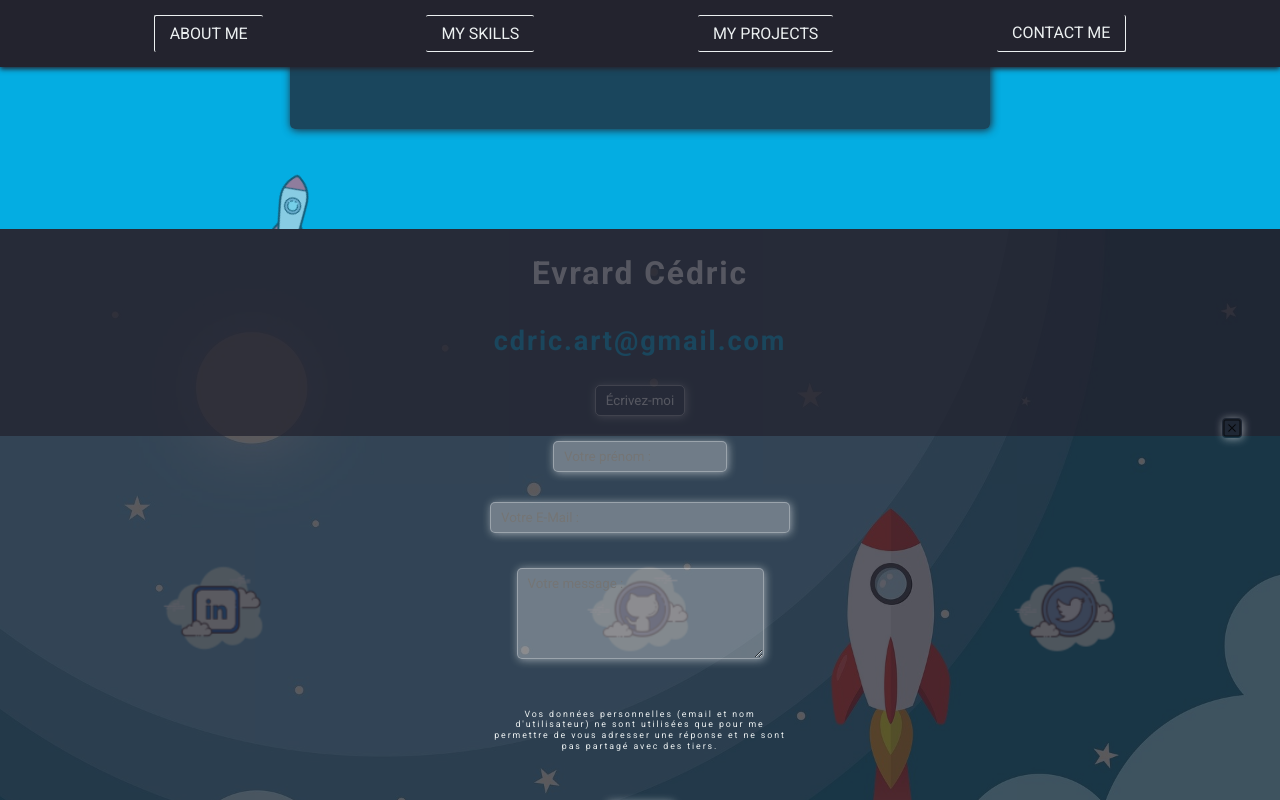
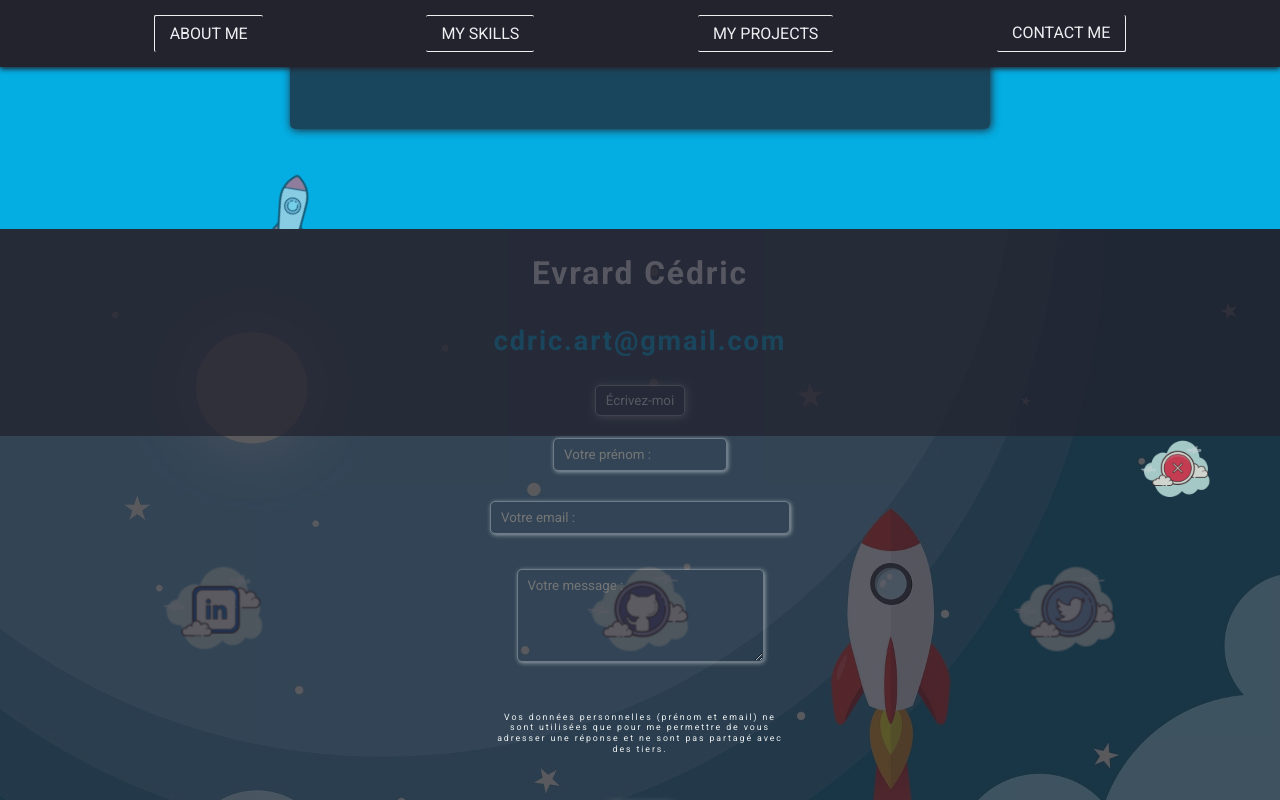
Before and after one commit to Cdric-art/cdricartReactJs, a React (Create React App) app: page / in a window 1280 px wide. Both pictures are taken after a click on the button "Écrivez-moi". Shown: the part 3217-4017 px from the top of the page. Built offline with nearby package versions, Linux system fonts and the light colour scheme.

Commit message:
Replace close.png Style change for Modal

```diff
--- a/src/components/contactMe.jsx
+++ b/src/components/contactMe.jsx
@@ -11,9 +11,9 @@ class ContactMe extends React.Component {
                 </div>
                 <form className="form-modal" method="POST">
                     <input type="text" name="prenom" placeholder="Votre prénom :"/>
-                    <input type="email" name="email" placeholder="Votre E-Mail :"/>
+                    <input type="email" name="email" placeholder="Votre email :"/>
                     <textarea name="message" cols="30" rows="5" placeholder="Votre message :"/>
-                    <p>Vos données personnelles (email et nom d'utilisateur) ne sont utilisées que pour me permettre de vous adresser une réponse et ne sont pas partagé avec des tiers.</p>
+                    <p>Vos données personnelles (prénom et email) ne sont utilisées que pour me permettre de vous adresser une réponse et ne sont pas partagé avec des tiers.</p>
                     <button onClick={ this.props.close } className="btn-modal">Envoyer</button>
                 </form>
             </div>
--- a/src/index.css
+++ b/src/index.css
@@ -497,12 +497,12 @@ h2 {
 
 .form-modal input {
   margin: 15px 0;
-  padding: 7px 10px;
-  color: var(--colorBlack);
-  background-color: rgba(255, 255, 255, .3);
+  padding: 8px 10px;
+  color: var(--colorWhite);
+  background: transparent;
   border: 1px solid rgba(255, 255, 255, .3);
   border-radius: 5px;
-  box-shadow: 1px 1px 8px 0 rgba(255, 255, 255, .5);
+  box-shadow: 1px 1px 4px 0 rgba(255, 255, 255, .5);
 }
 
 .form-modal input[type="email"] {
@@ -510,19 +510,19 @@ h2 {
 }
 
 .form-modal textarea {
-  padding: 7px 10px;
+  padding: 8px 10px;
   margin: 20px 0 50px 0;
-  color: var(--colorBlack);
-  background-color: rgba(255, 255, 255, .3);
+  color: var(--colorWhite);
+  background: transparent;
   border: 1px solid rgba(255, 255, 255, .3);
   border-radius: 5px;
-  box-shadow: 1px 1px 8px 0 rgba(255, 255, 255, .5);
+  box-shadow: 1px 1px 4px 0 rgba(255, 255, 255, .5);
 }
 
 .form-modal input:focus,
 .form-modal textarea:focus {
   outline: none;
-  border-color: rgba(255, 255, 255, .8);
+  border-color: var(--colorWhite);
 }
 
 .form-modal p {
@@ -535,16 +535,16 @@ h2 {
 
 .close {
   position: absolute;
-  right: 3%;
-  top: 22%;
-  height: 20px;
-  width: 20px;
+  right: 5%;
+  top: 25%;
+  height: 80px;
+  width: 80px;
 }
 
 .close img {
-  box-shadow: 1px 1px 8px 0 rgba(255, 255, 255, .5);
   border-radius: 4px;
   width: 100%;
+  opacity: .8;
   cursor: pointer;
 }
 
```
Also changed, not shown: src/imgs/close.png.
